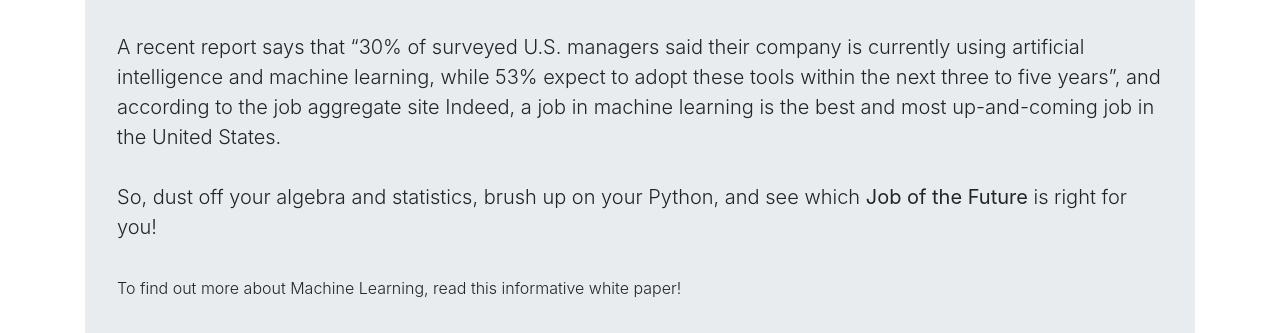
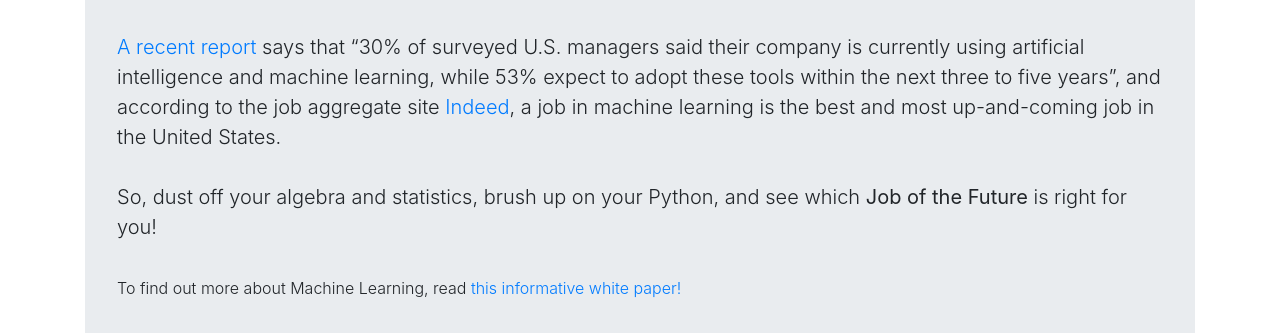
Before and after one commit to nicknelson97/GitHubPages-Group4, a website: page index.html in a window 1280 px wide. Shown: the part 467-800 px from the top of the page. Drawn offline with Linux system fonts and the light colour scheme.

Commit message:
Update index.html

```diff
--- a/index.html
+++ b/index.html
@@ -26,7 +26,7 @@
     <!-- Jumbotron Header -->
     <header class="jumbotron my-4">
       <h1 class="display-3">Jobs of the Future: <br>Machine Learning!</h1>
-      <p class="lead"><font size ="6"> Interested in job security? Don’t look for careers that have been popular in the past- look at careers that are up-and-coming, and explore the exciting world of <b>Machine Learning!</b> </font><br><br>A recent report <!--can we embed the link to the reference into “recent report?”--> says that “30% of surveyed U.S. managers said their company is currently using artificial intelligence and machine learning, while 53% expect to adopt these tools within the next three to five years”, and according to the job aggregate site Indeed, a job in machine learning is the best and most up-and-coming job in the United States. <br><br>So, dust off your algebra and statistics, brush up on your Python, and see which <b>Job of the Future</b> is right for you! <br><br> <font size="3">To find out more about Machine Learning, read this informative white paper!<!--can we add a link to the white paper here?--></1--can></font></p>
+      <p class="lead"><font size ="6"> Interested in job security? Don’t look for careers that have been popular in the past- look at careers that are up-and-coming, and explore the exciting world of <b>Machine Learning!</b> </font><br><br><a href="https://www.roberthalf.com/blog/the-future-of-work/how-to-become-a-machine-learning-engineer">A recent report</a> says that “30% of surveyed U.S. managers said their company is currently using artificial intelligence and machine learning, while 53% expect to adopt these tools within the next three to five years”, and according to the job aggregate site <a href="http://blog.indeed.com/2019/03/14/best-jobs-2019/">Indeed</a>, a job in machine learning is the best and most up-and-coming job in the United States. <br><br>So, dust off your algebra and statistics, brush up on your Python, and see which <b>Job of the Future</b> is right for you! <br><br> <font size="3">To find out more about Machine Learning, read <a href="https://docs.google.com/document/d/1G9l9J13FPVLvsrGSlQsZLWcSgxgAHe-sGclKD4yns94/edit?usp=sharing">this informative white paper!</a></1--can></font></p>
 
     </header>
 
```
